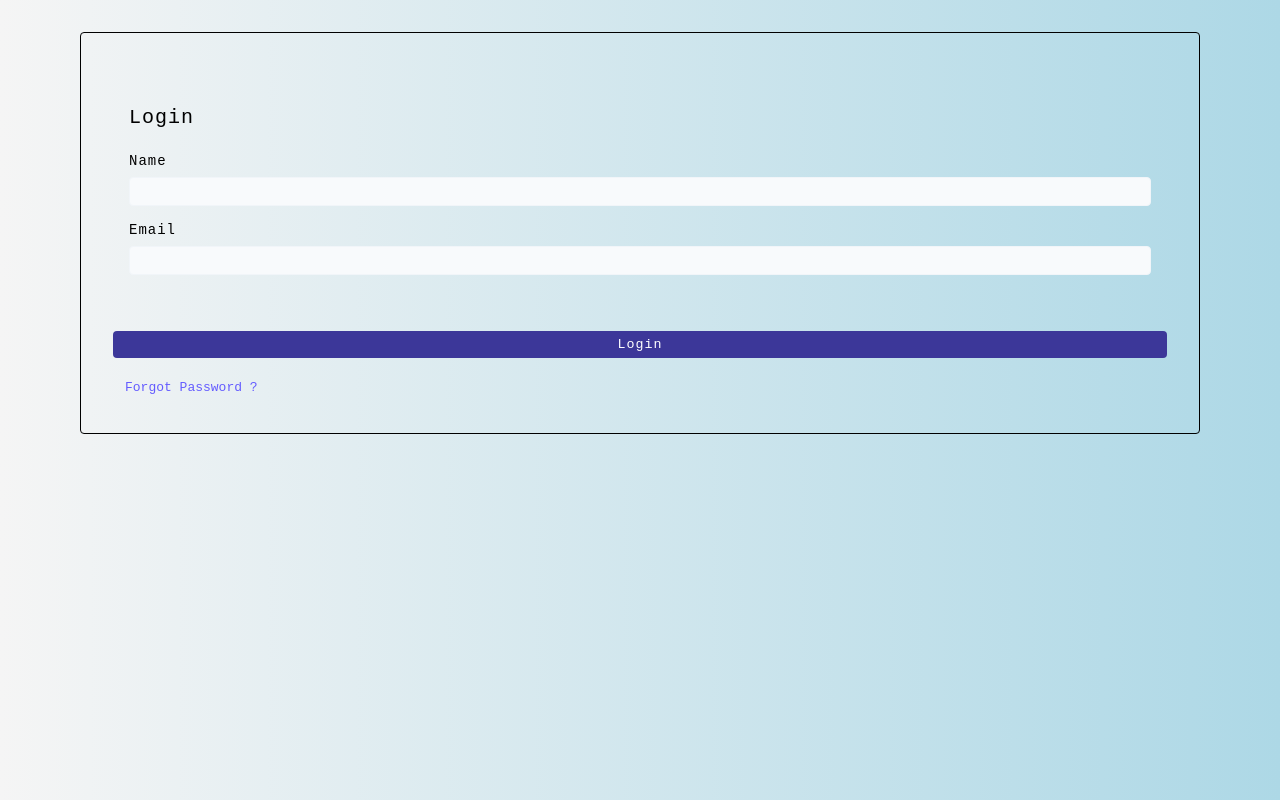
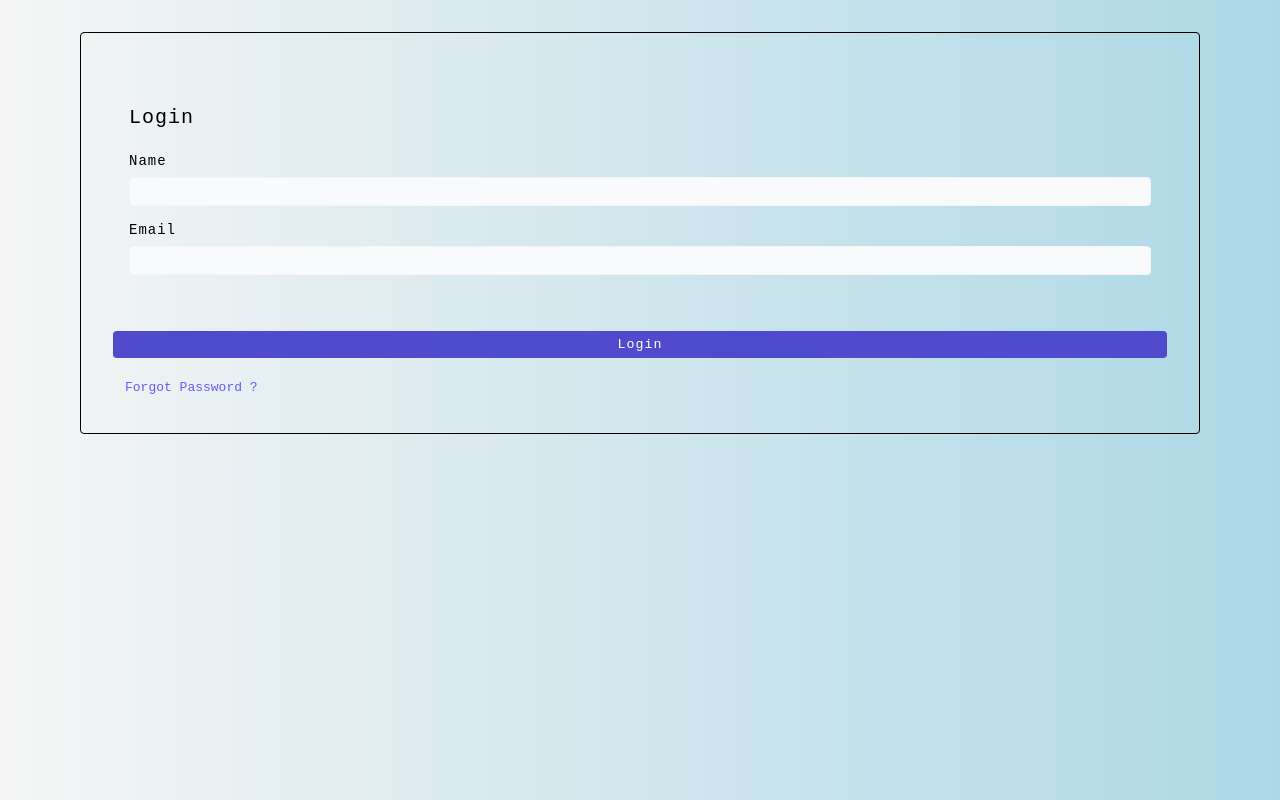
Before and after one commit to Legendary-Folah/ReactAuthwithFireBase, a React (Create React App) app: page / in a window 1280 px wide. In both pictures the pointer is over the button "Login". Built offline with nearby package versions, Linux system fonts and the light colour scheme.

Commit message:
updated css

```diff
--- a/src/App.css
+++ b/src/App.css
@@ -117,7 +117,7 @@ body {
   display: inline-block;
 }
 .btn:hover {
-  background: var(--primary-700);
+  background: var(--primary-600);
   box-shadow: var(--shadow-3);
 }
 .btn-hipster {
```
